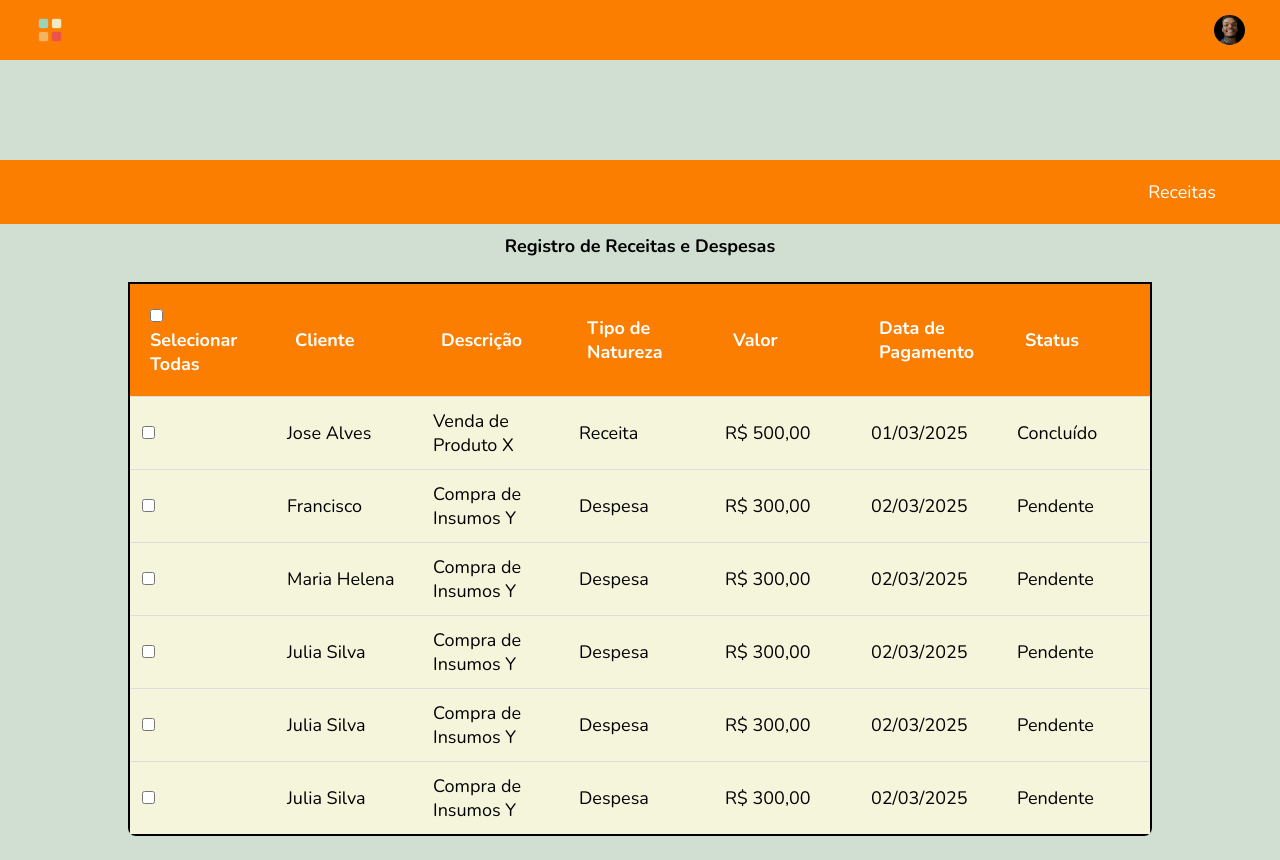
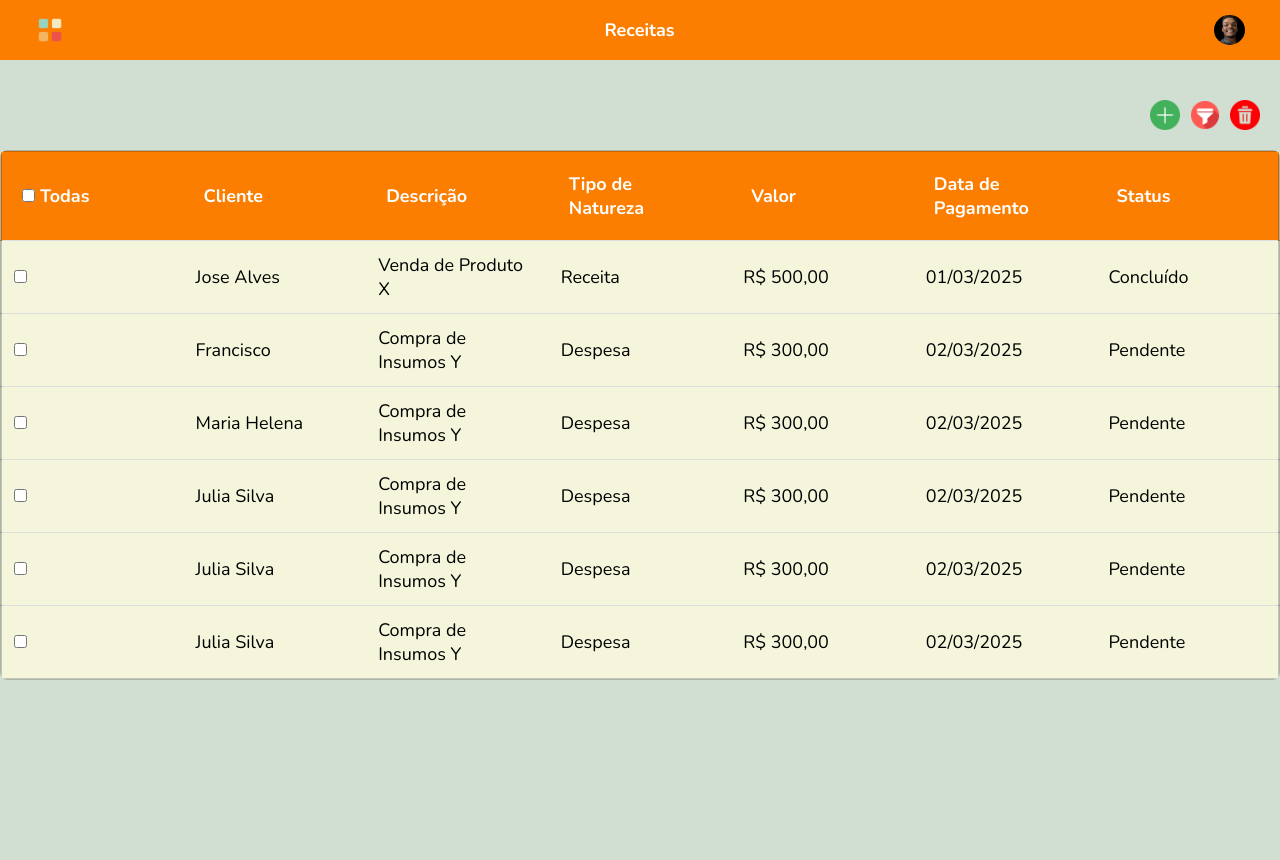
Before and after one commit to eunathan098/bank, a website: page receitas.html in a window 1280 px wide. After the commit the page ends 800 px from the top, so only its background shows below. Drawn offline with nearby package versions, Linux system fonts and the light colour scheme.

Commit message:
Criação e estilização de tabela

```diff
--- a/receitas.html
+++ b/receitas.html
@@ -11,23 +11,26 @@
 </head>
 <body>
     <header>
+
         <img src="./src/imagens/menu-mobile-lateral.png" alt="icone-menu-lateral" height="30px">
+        <h1> Receitas </h1>
         <img src="./src/imagens/perfil-2.jpg" alt="icone-perfil-usuario" height="30px" class="perfil-img">
     </header>
 
     <section class="content">
-        <div class="header-title">
-            <p> Receitas </p>
+        <div class="container-header">
+            <img src="src/imagens/mais.png" alt="" height="30px">
+            <img src="src/imagens/filtro.png" alt="" height="30px">
+            <img src="src/imagens/lixeira.png" alt="" height="30px">
         </div>
         <div class="container-content-table">
 
 
             <section class="tabela-financeira">
-                <h1>Registro de Receitas e Despesas</h1><br>
                 <table>
                     <thead>
                         <tr class="header-table">
-                            <th><input type="checkbox" id="selecao-todas"> Selecionar Todas</th>
+                            <th><input type="checkbox" id="selecao-todas"> Todas </th>
                             <th>Cliente</th>
                             <th>Descrição</th>
                             <th>Tipo de Natureza</th>
--- a/src/css/styleReceitas.css
+++ b/src/css/styleReceitas.css
@@ -64,31 +64,33 @@ body{
     text-align: center;
     align-items: center;
     justify-content: center;
-    height: 100vh;
     width: 100vw;
+    flex-direction: column;
+    padding-top: 40px;
 }
 
-.header-title{
+.container-header{
     display: flex;
-    padding: 20px;
-    padding-right: 5%;
     text-align: right;
+    align-items: right;
     justify-content: right;
-    width: 100vw;
-    background-color: #FB7E00;
-    top: 20%;
-    position: absolute;
-    /* border-radius: 30% 30% 0% 0%; */
+    width: 100%;
+    padding-right: 20px;
+    gap: 10px;
 }
 
-.header-title p{
-    color: #fff;
+.container-header img{
+  cursor: pointer;
 }
+
+.container-header img:hover{
+    opacity: 0.6;
+  }
 
 /* Tabela financeira */
 
 table{
-    border: 2px solid black;
+    border: 2px solid rgba(0, 0, 0, 0.196);
 }
 
 .header-table{
@@ -118,9 +120,11 @@ table{
 }
 
 .tabela-financeira {
-    padding-top: 150px;
+    display: flex;
+    text-align: center;
+    justify-content: center;
     border-radius: 8px;
-    width: 80%;
+    /* width: 80%; */
     overflow-x: auto; /* Permite rolagem horizontal */
 }
 
@@ -128,7 +132,7 @@ table{
 .tabela-financeira table {
     width: 100%;
     border-collapse: collapse;
-    font-size: 16px;
+    font-size: 12px;
     table-layout: fixed; /* Para que a tabela não estique excessivamente */
 }
 
@@ -153,7 +157,6 @@ th {
 @media (max-width: 768px) {
     .tabela-financeira {
         width: 100%; /* Garantir que o contêiner ocupe toda a largura da tela */
-        padding: 10px; /* Menos espaçamento nas telas menores */
     }
 
     table {
@@ -166,6 +169,5 @@ th {
 
     th, td {
         white-space: nowrap; /* Impede que o texto seja quebrado para várias linhas */
-        padding: 8px; /* Menor espaçamento nas células para telas pequenas */
     }
 }
```
Also changed, not shown: src/imagens/filtro.png (added), src/imagens/lixeira.png (added), src/imagens/mais.png (added).
